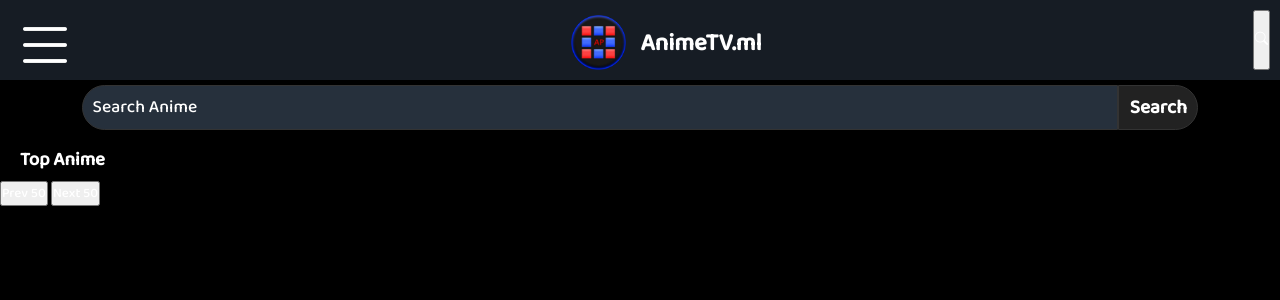
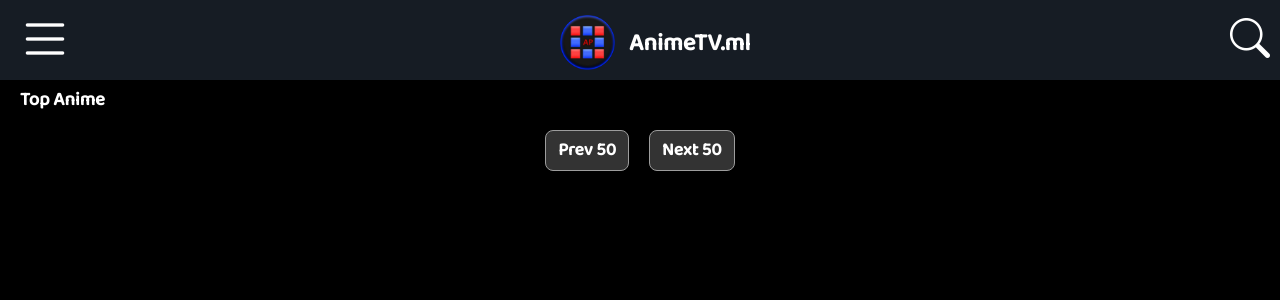
Before and after one commit to codewithap/animeTV-V3, a Flask app: page / in a window 1280 px wide. Shown: the top 300 px of the page. Run offline with Flask 3, Linux system fonts and the light colour scheme.

Commit message:
Add files via upload

```diff
--- a/static/css/main.css
+++ b/static/css/main.css
@@ -57,7 +57,7 @@ body{
 }
 
 .nav-menu-open i{
-  font-size: 4rem;
+  font-size: 3.5rem;
   font-weight: 900;
   color: #fff;
 }
@@ -77,10 +77,15 @@ body{
   align-items: center;
   justify-content: center;
   width: 90%;
-  position: sticky;
-  top: 5px;
-  padding-bottom: 5px;
+  position: fixed;
+  top: 80px;
+  left: 50%;
+  transform: translateX(-50%);
   margin: 5px auto;
+  height: 0;
+  overflow: hidden;
+  transition: 100ms ease-in-out;
+  padding: 0 5px;
 }
 
 .search-box{
@@ -147,21 +152,17 @@ body{
   color: #1EF900;
 }
 
-.active{
-  color: #00FF28 !important;
-}
-
 .content h3{
   font-weight: bolder;
   padding: 5px 20px;
 }
 
 .topAiring{
-  display: flex;
+  display: grid;
   width: 100%;
-  flex-wrap: wrap;
-  align-items: center;
-  justify-content: center;
+  grid-template-columns: repeat(auto-fit, minmax(130px, 1fr));
+  height: calc(100% - 180px) ;
+  overflow-y: auto;
 }
 
 .card{
@@ -207,3 +226,41 @@ body{
   white-space: nowrap;
   text-overflow: ellipsis;
 }
+
+.showSearch{
+  background: none;
+  border: none;
+}
+
+.showSearch i{
+  font-size: 2.5rem;
+}
+
+
+
+.active {
+  color: #00FF28 !important;
+}
+
+.btns{
+  display: flex;
+  align-items: center;
+  justify-content: center;
+}
+
+.btns button{
+  font-size: 1.1rem;
+  padding: 5px 12px;
+  font-weight: bold;
+  background: #333;
+  border-radius: 8px;
+  border: 0.5px solid #9D9D9D;
+  margin: 10px;
+}
+
+.btns button:hover{
+  color: #00D40D;
+  background: #111;
+  transition: 150ms ease-in-out;
+  border-color: #606060;
+}
```
Also changed, not shown: other parts of static/css/main.css (+23 -5 lines).
